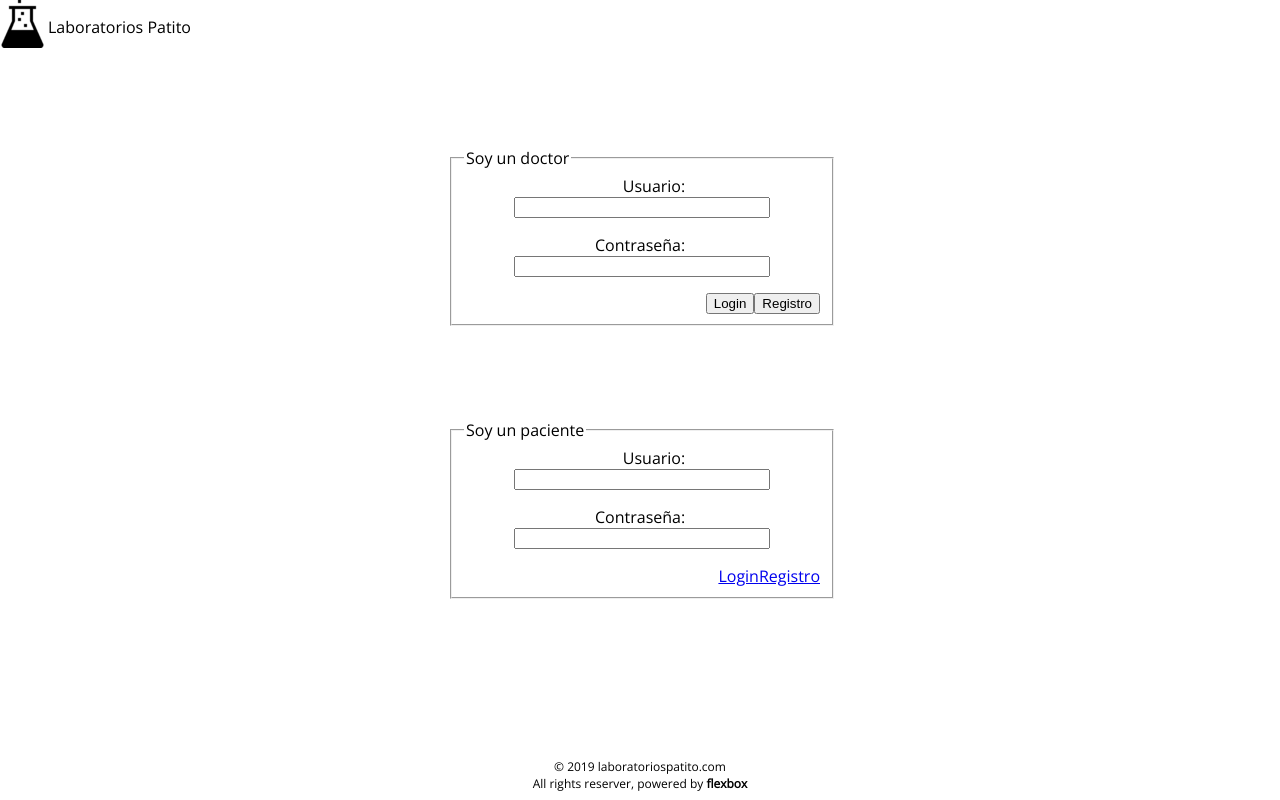
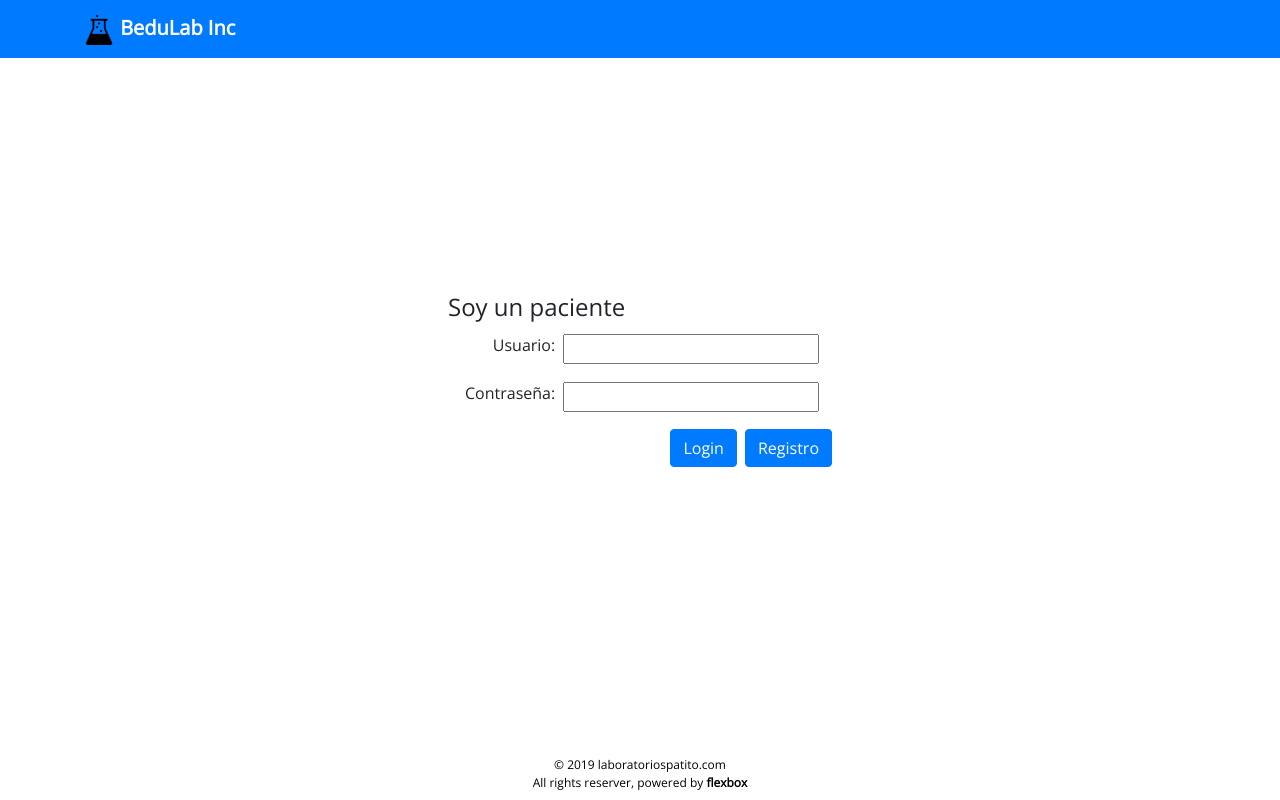
Before and after one commit to cibmex/bedulab, a plain HTML site: page index.html in a window 1280 px wide. Drawn offline with nearby package versions, Linux system fonts and the light colour scheme.

Commit message:
actualizacion de index

```diff
--- a/index.html
+++ b/index.html
@@ -6,46 +6,24 @@
     <meta charset="UTF-8">
     <title>Laboratorios Patito</title>
     <link rel="stylesheet" href="https://cdnjs.cloudflare.com/ajax/libs/font-awesome/4.7.0/css/font-awesome.min.css">
+    <link rel="stylesheet" href="https://stackpath.bootstrapcdn.com/bootstrap/4.3.1/css/bootstrap.min.css" integrity="sha384-ggOyR0iXCbMQv3Xipma34MD+dH/1fQ784/j6cY/iJTQUOhcWr7x9JvoRxT2MZw1T" crossorigin="anonymous">
     <link rel="stylesheet" href="assets/css/main.css" />
     <link rel="stylesheet" href="assets/css/flex.css" />
 
 </head>
 
 <body>
-
     <div class="content">
-
-        <nav class="main_nav">
-            <div class="nav_left_content">
-                <a href="index.html"><img src="assets/image/beaker.png" /></a>
-                <div>Laboratorios Patito</div>
+        <nav id="header" class="navbar navbar-expand-lg navbar-dark bg-primary">
+            <div class="container">
+                <a class="navbar-brand" href="#" style="font-weight: bold">
+                    <img src= "assets/image/beaker.png" width= 30px alt="logo de Laboratorios">
+                    BeduLab Inc
+                </a>
             </div>
         </nav>
 
         <div class="login_wrapper">
-
-            <div class="login">
-                <form>
-                    <fieldset class="fieldset_container">
-                        <legend>Soy un doctor</legend>
-                        <div class="fieldset_element">
-                            <label for="dr_user">Usuario:</label>
-                            <input type="text" id="dr_user" name="dr_user">
-                        </div>
-                        <div class="fieldset_element">
-                            <label for="dr_user">Contraseña:</label>
-                            <input type="password" id="dr_password" name="dr_password">
-                        </div>
-                        <div class="fieldset_buttons">
-                            <button>Login</button>
-                            <a href="resultados.html"></a>
-                            <button>Registro</button>
-                            <a href="datos.html"></a>
-                        </div>
-                    </fieldset>
-                </form>
-            </div>
-
             <div class="login">
                 <form>
                     <fieldset class="fieldset_container">
@@ -59,7 +37,7 @@
                             <input type="password" id="dr_password" name="dr_password">
                         </div>
                         <div class="fieldset_buttons">
-                            <a href="resultados.html" class="btn btn-primary">Login</a>
+                            <a href="resultados.html" class="btn btn-primary mr-2">Login</a>
                             <a href="datos.html" class="btn btn-primary">Registro</a>
                         </div>
                     </fieldset>
```
Also changed, not shown: resultados.html (+3 -3 lines).
